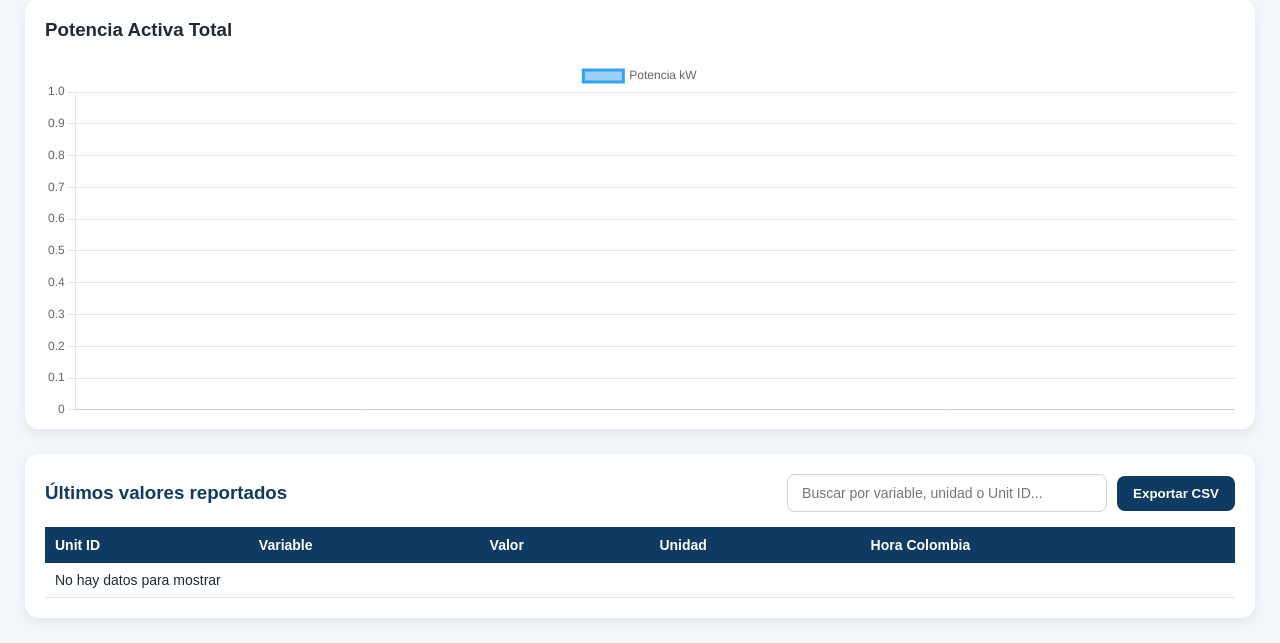
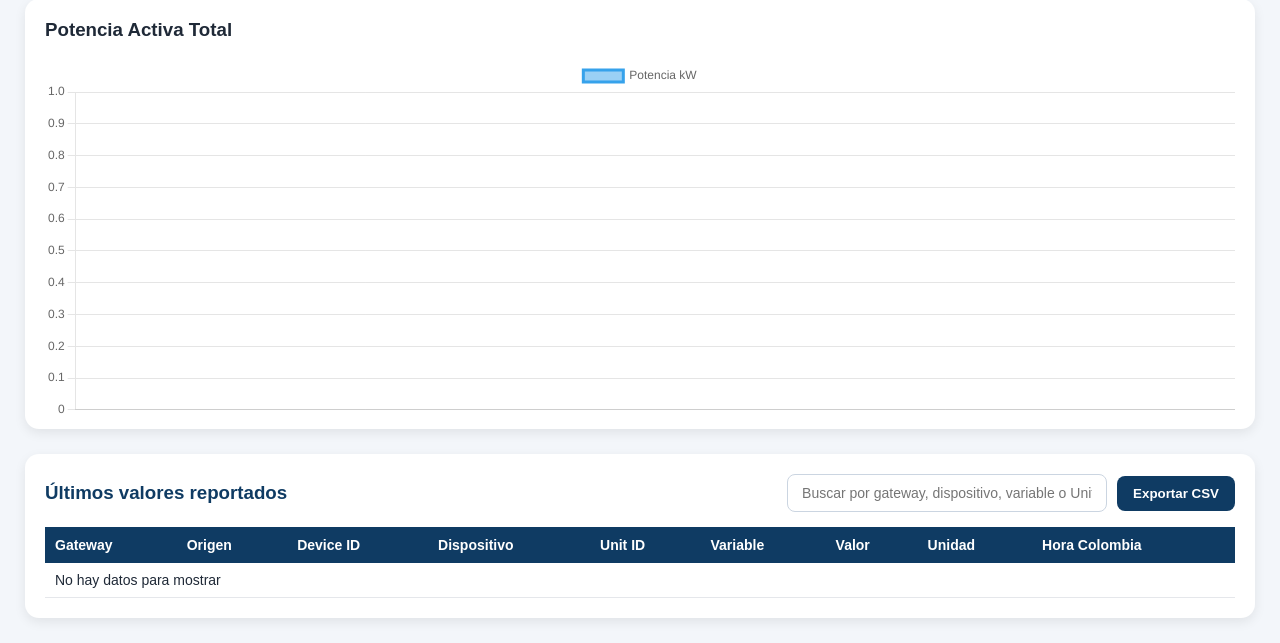
Before and after one commit to pyptec/scr, a Flask app: page /dashboard in a window 1280 px wide. Shown: the part 962-1605 px from the top of the page. Run offline with Flask 3, Linux system fonts and the light colour scheme; data that the repository does not hold is empty.

Commit message:
se agrega id del gateway

```diff
--- a/static/js/dashboard.js
+++ b/static/js/dashboard.js
@@ -578,7 +578,7 @@ function pintarTablaUltimos(datos) {
     if (!datos || datos.length === 0) {
         tbody.innerHTML = `
             <tr>
-                <td colspan="5">No hay datos para mostrar</td>
+                <td colspan="9">No hay datos para mostrar</td>
             </tr>
         `;
         return;
@@ -587,7 +587,23 @@ function pintarTablaUltimos(datos) {
     datos.forEach(item => {
         const tr = document.createElement('tr');
 
+        const origen =
+            item.source_type === 'gateway'
+                ? 'Gateway'
+                : item.source_type === 'device'
+                    ? 'Dispositivo'
+                    : 'Desconocido';
+
+        const dispositivo =
+            item.source_type === 'gateway'
+                ? 'Gateway'
+                : (item.dispositivo || 'Sin dispositivo');
+
         tr.innerHTML = `
+            <td>${item.gateway || `Gateway ${item.gateway_id || ''}`}</td>
+            <td>${origen}</td>
+            <td>${item.device_id || ''}</td>
+            <td>${dispositivo}</td>
             <td>${item.unit_id}</td>
             <td>${item.variable || 'Sin nombre'}</td>
             <td>${Number(item.valor).toLocaleString('es-CO')}</td>
@@ -612,12 +628,24 @@ function filtrarTablaUltimos() {
     }
 
     const filtrados = ultimosValores.filter(item => {
+        const gateway = String(item.gateway || '').toLowerCase();
+        const gatewayId = String(item.gateway_id || '').toLowerCase();
+        const sourceType = String(item.source_type || '').toLowerCase();
+        const deviceId = String(item.device_id || '').toLowerCase();
+        const dispositivo = String(item.dispositivo || '').toLowerCase();
+        const tipoDispositivo = String(item.tipo_dispositivo || '').toLowerCase();
         const unitId = String(item.unit_id || '').toLowerCase();
         const variable = String(item.variable || '').toLowerCase();
         const simbolo = String(item.simbol || '').toLowerCase();
         const valor = String(item.valor || '').toLowerCase();
 
         return (
+            gateway.includes(texto) ||
+            gatewayId.includes(texto) ||
+            sourceType.includes(texto) ||
+            deviceId.includes(texto) ||
+            dispositivo.includes(texto) ||
+            tipoDispositivo.includes(texto) ||
             unitId.includes(texto) ||
             variable.includes(texto) ||
             simbolo.includes(texto) ||
@@ -644,12 +672,24 @@ function exportarUltimosCSV() {
 
     if (textoBusqueda) {
         datosExportar = ultimosValores.filter(item => {
+            const gateway = String(item.gateway || '').toLowerCase();
+            const gatewayId = String(item.gateway_id || '').toLowerCase();
+            const sourceType = String(item.source_type || '').toLowerCase();
+            const deviceId = String(item.device_id || '').toLowerCase();
+            const dispositivo = String(item.dispositivo || '').toLowerCase();
+            const tipoDispositivo = String(item.tipo_dispositivo || '').toLowerCase();
             const unitId = String(item.unit_id || '').toLowerCase();
             const variable = String(item.variable || '').toLowerCase();
             const simbolo = String(item.simbol || '').toLowerCase();
             const valor = String(item.valor || '').toLowerCase();
 
             return (
+                gateway.includes(textoBusqueda) ||
+                gatewayId.includes(textoBusqueda) ||
+                sourceType.includes(textoBusqueda) ||
+                deviceId.includes(textoBusqueda) ||
+                dispositivo.includes(textoBusqueda) ||
+                tipoDispositivo.includes(textoBusqueda) ||
                 unitId.includes(textoBusqueda) ||
                 variable.includes(textoBusqueda) ||
                 simbolo.includes(textoBusqueda) ||
@@ -659,6 +699,13 @@ function exportarUltimosCSV() {
     }
 
     const encabezados = [
+        'Gateway ID',
+        'Gateway',
+        'Cliente',
+        'Source Type',
+        'Device ID',
+        'Dispositivo',
+        'Tipo Dispositivo',
         'Unit ID',
         'Variable',
         'Valor',
@@ -668,6 +715,13 @@ function exportarUltimosCSV() {
     ];
 
     const filas = datosExportar.map(item => [
+        item.gateway_id || '',
+        item.gateway || '',
+        item.cliente || '',
+        item.source_type || '',
+        item.device_id || '',
+        item.dispositivo || '',
+        item.tipo_dispositivo || '',
         item.unit_id,
         item.variable || '',
         item.valor,
@@ -709,7 +763,6 @@ function exportarUltimosCSV() {
 
     URL.revokeObjectURL(url);
 }
-
 /* =========================
    ACTUALIZACIÓN GENERAL
 ========================= */
--- a/templates/dashboard.html
+++ b/templates/dashboard.html
@@ -179,7 +179,7 @@
                 <input
                     type="text"
                     id="buscarTabla"
-                    placeholder="Buscar por variable, unidad o Unit ID..."
+                    placeholder="Buscar por gateway, dispositivo, variable o Unit ID..."
                     onkeyup="filtrarTablaUltimos()"
                 >
 
@@ -192,6 +192,10 @@
         <table class="tabla-valores">
             <thead>
                 <tr>
+                    <th>Gateway</th>
+                    <th>Origen</th>
+                    <th>Device ID</th>
+                    <th>Dispositivo</th>
                     <th>Unit ID</th>
                     <th>Variable</th>
                     <th>Valor</th>
@@ -202,7 +206,7 @@
 
             <tbody id="tablaUltimos">
                 <tr>
-                    <td colspan="5">Cargando datos...</td>
+                    <td colspan="9">Cargando datos...</td>
                 </tr>
             </tbody>
         </table>
```
